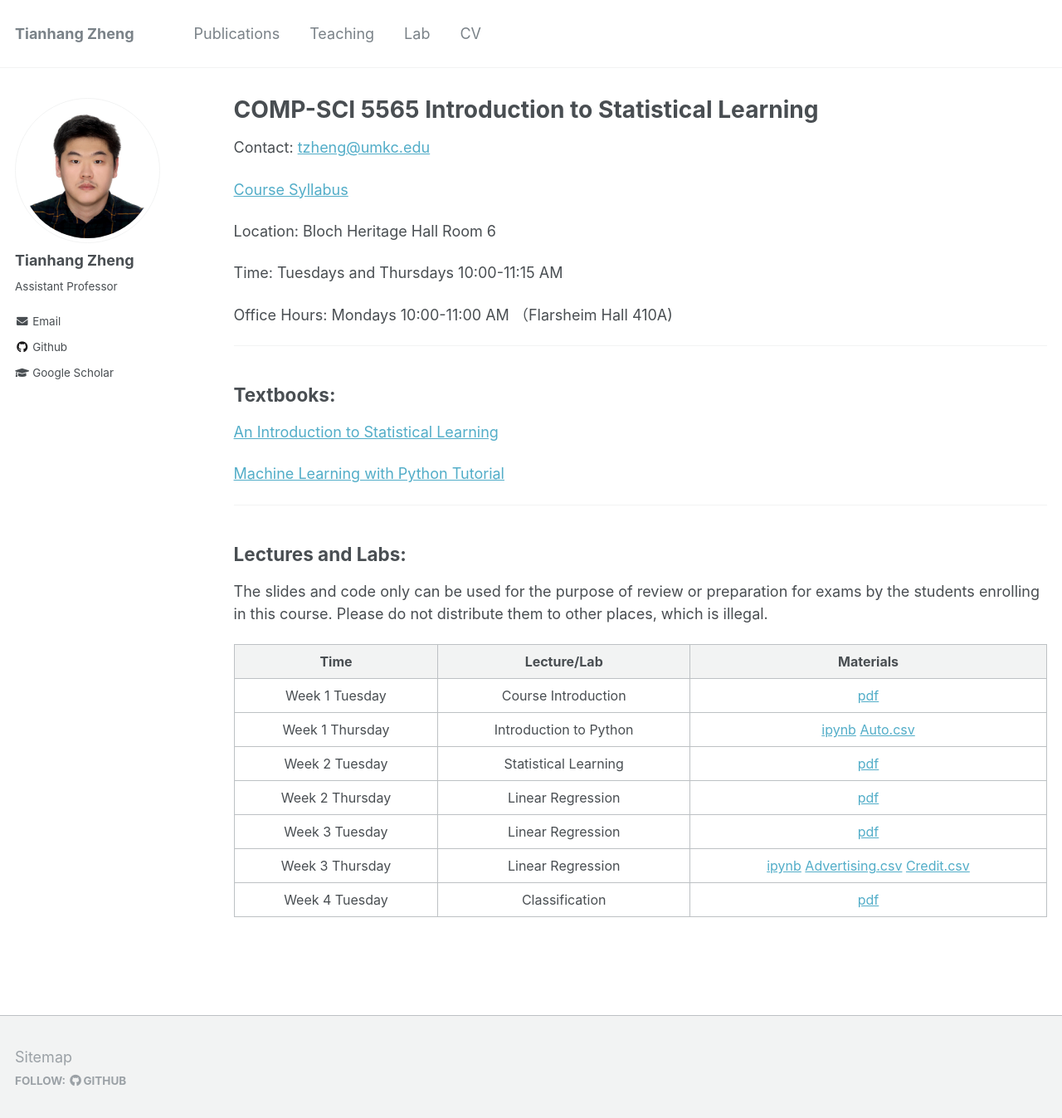
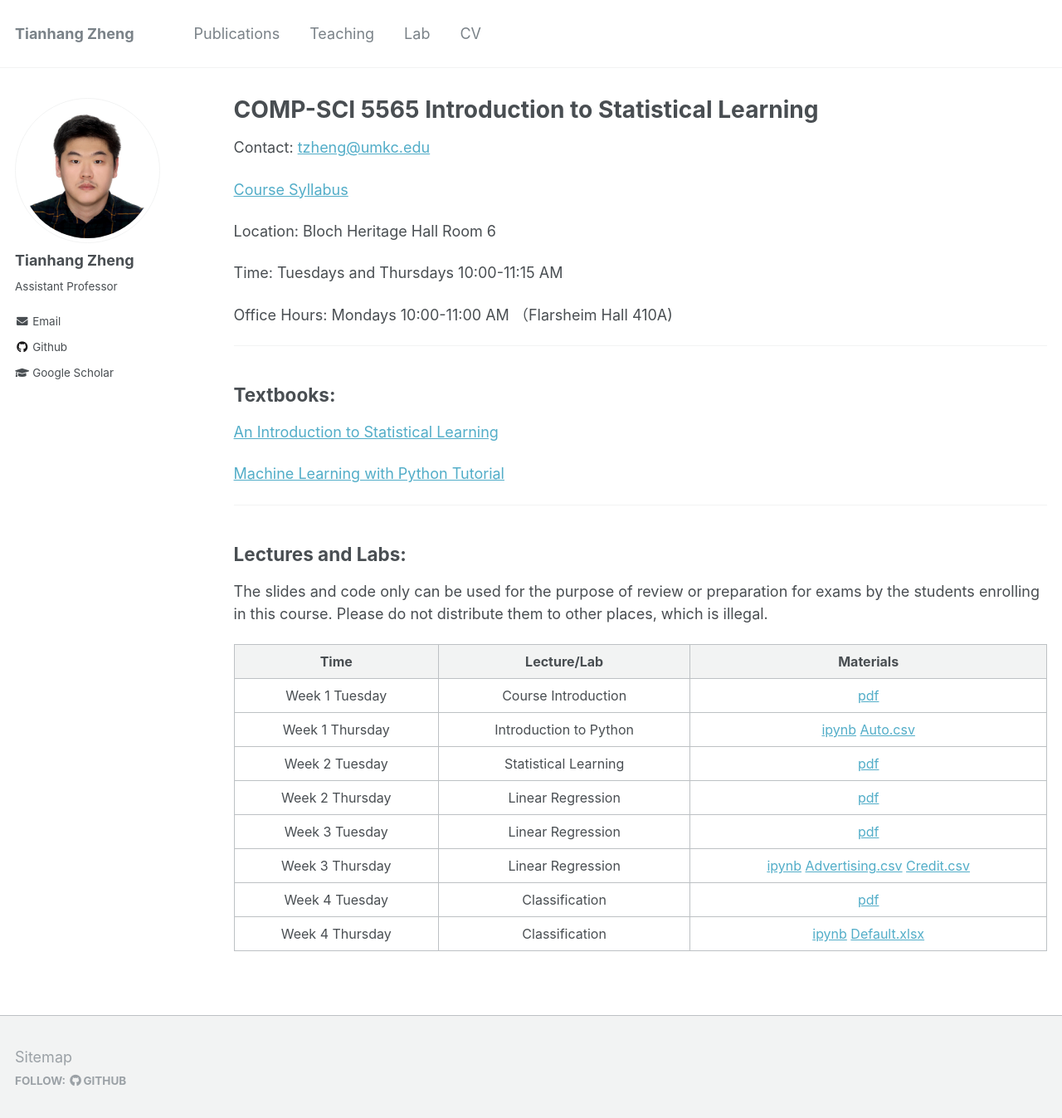
Before and after one commit to tianzheng4/tianzheng4.github.io, a Jekyll site: the page built from _umkc-teaching/2023-fall-teaching-1.md, in a window 1280 px wide and 1360 px high. Shown: the top 1347 px of the window at 83% size. Built offline with Jekyll 4.4.1, drawn with Linux system fonts in a browser that asks for light colours.

Commit message:
update course materials

```diff
--- a/_umkc-teaching/2023-fall-teaching-1.md
+++ b/_umkc-teaching/2023-fall-teaching-1.md
@@ -47,6 +47,7 @@ The slides and code only can be used for the purpose of review or preparation fo
 |    Week 3 Tuesday    |    Linear Regression  | [pdf](/umkc-teaching/slides/Lecture4.pdf)|
 |    Week 3 Thursday    |    Linear Regression  | <a href="/umkc-teaching/code/Linear_Regression.ipynb" download>ipynb</a> <a href="/umkc-teaching/code/data/Advertising.csv" download>Advertising.csv</a> <a href="/umkc-teaching/code/data/Credit.csv" download>Credit.csv</a>|
 |    Week 4 Tuesday    |   Classification  | [pdf](/umkc-teaching/slides/Lecture5.pdf)|
+|    Week 4 Thursday    |   Classification  | <a href="/umkc-teaching/code/Classification.ipynb" download>ipynb</a> <a href="/umkc-teaching/code/data/Default.xlsx" download>Default.xlsx</a>|
 
 
 
```
Also changed, not shown: 5 other files.
